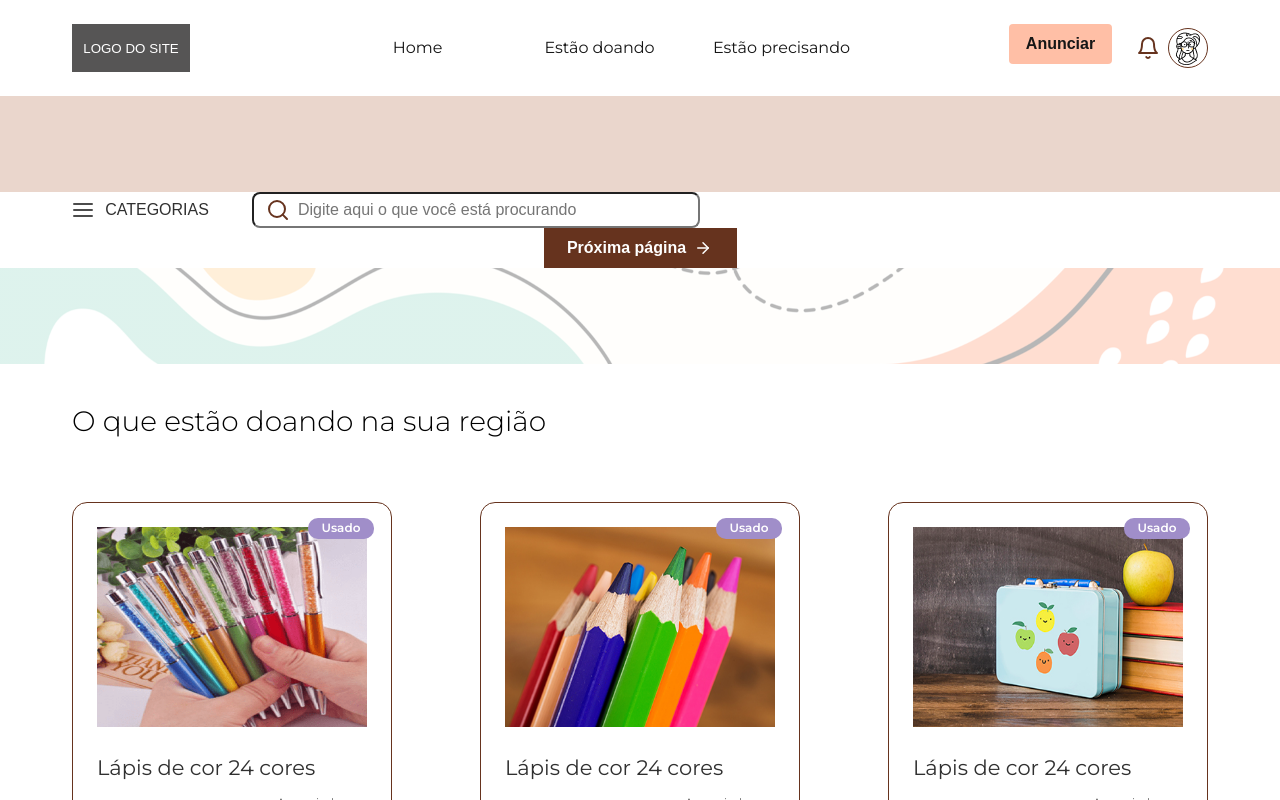
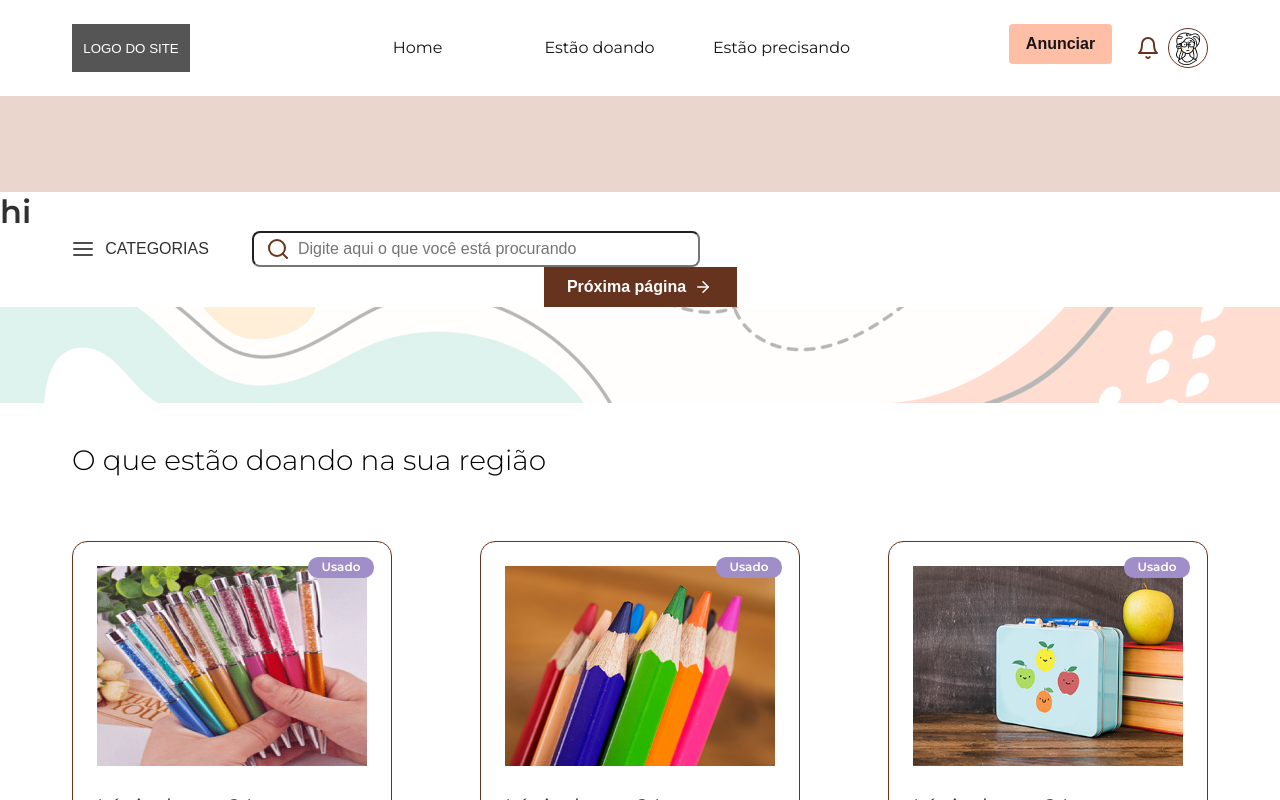
Before and after one commit to FCamara-Squad13/Mobile, a React (Create React App) app: page /teste in a window 1280 px wide. Shown: the top 800 px of the page. Built offline with nearby package versions, Linux system fonts and the light colour scheme.

Commit message:
Create Modal component and add it to test page

```diff
--- /dev/null
+++ b/src/components/ErrorModal/index.tsx
@@ -0,0 +1,12 @@
+import React from "react";
+import "./style.css";
+
+const ErrorModal: React.FC = () => {
+  return (
+    <div className="error-modal">
+      <h1>hi</h1>
+    </div>
+  );
+};
+
+export default ErrorModal;
--- a/src/pages/Teste/index.tsx
+++ b/src/pages/Teste/index.tsx
@@ -13,12 +13,14 @@ import lapis from "../../assets/images/Lapis.jpg";
 import lancheira from "../../assets/images/Lancheira.jpg";
 
 import homeHero from "../../assets/images/Wallpaper-hero-home.png";
+import ErrorModal from "../../components/ErrorModal";
 
 const Teste: React.FC = () => {
   return (
     <>
       <Navbar />
       <Hero title="" subtitle="" heroPath="" />
+      <ErrorModal />
       <CategorySearch />
       <ButtonNextPage />
       <Hero title="" subtitle="" heroPath={homeHero} />
```
Also changed, not shown: src/components/ErrorModal/style.css (added).
